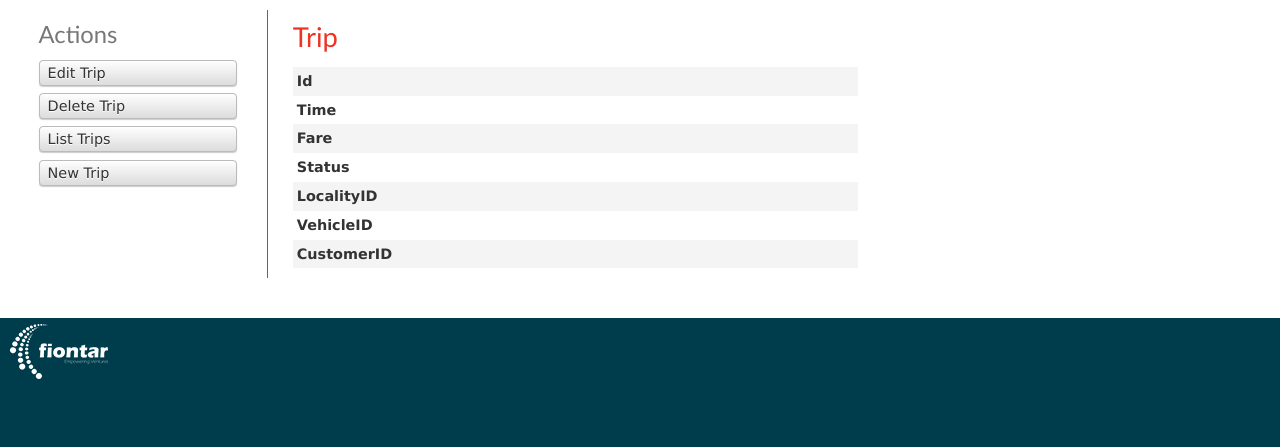
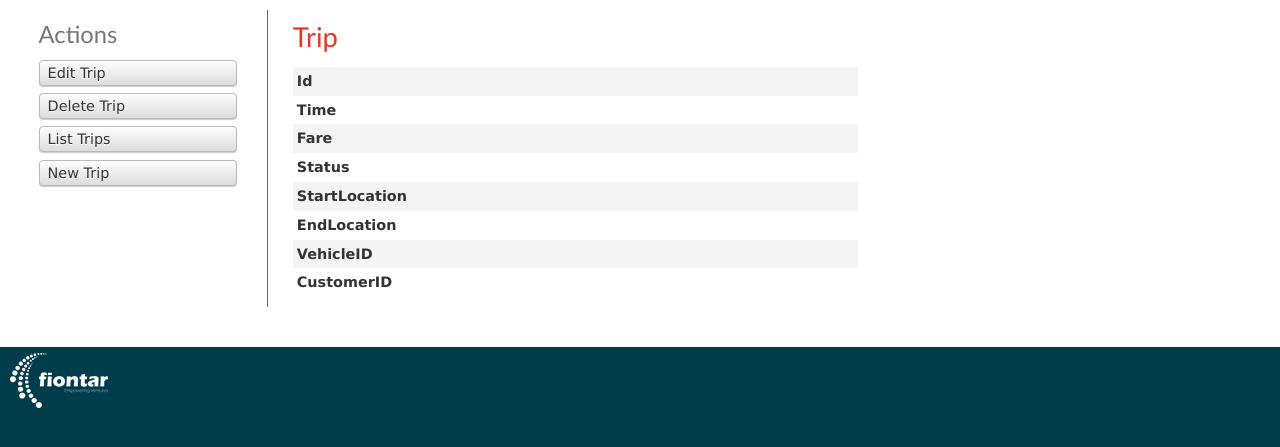
Before and after one commit to gitter-badger/T2MS, a CakePHP app: the page made by app/View/Trips/view.ctp in a window 1280 px wide. Shown: the part 47-494 px from the top of the page. Run offline with PHP 8.4 and a stand-in for CakePHP, Linux system fonts and the light colour scheme; the template is opened without the code that fills it, so the values that code supplies are empty; some libraries are stand-ins or nearby versions.

Commit message:
Updated db

```diff
--- a/app/View/Trips/add.ctp
+++ b/app/View/Trips/add.ctp
@@ -6,7 +6,8 @@
 		echo $this->Form->input('time');
 		echo $this->Form->input('fare');
 		echo $this->Form->input('status');
-		echo $this->Form->input('localityID');
+		echo $this->Form->input('startLocation');
+		echo $this->Form->input('endLocation');
 		echo $this->Form->input('vehicleID');
 		echo $this->Form->input('customerID');
 	?>
--- a/app/View/Trips/edit.ctp
+++ b/app/View/Trips/edit.ctp
@@ -7,7 +7,8 @@
 		echo $this->Form->input('time');
 		echo $this->Form->input('fare');
 		echo $this->Form->input('status');
-		echo $this->Form->input('localityID');
+		echo $this->Form->input('startLocation');
+		echo $this->Form->input('endLocation');
 		echo $this->Form->input('vehicleID');
 		echo $this->Form->input('customerID');
 	?>
--- a/app/View/Trips/index.ctp
+++ b/app/View/Trips/index.ctp
@@ -6,7 +6,8 @@
 			<th><?php echo $this->Paginator->sort('time'); ?></th>
 			<th><?php echo $this->Paginator->sort('fare'); ?></th>
 			<th><?php echo $this->Paginator->sort('status'); ?></th>
-			<th><?php echo $this->Paginator->sort('localityID'); ?></th>
+			<th><?php echo $this->Paginator->sort('startLocation'); ?></th>
+			<th><?php echo $this->Paginator->sort('endLocation'); ?></th>
 			<th><?php echo $this->Paginator->sort('vehicleID'); ?></th>
 			<th><?php echo $this->Paginator->sort('customerID'); ?></th>
 			<th class="actions"><?php echo __('Actions'); ?></th>
@@ -17,7 +18,8 @@
 		<td><?php echo h($trip['Trip']['time']); ?>&nbsp;</td>
 		<td><?php echo h($trip['Trip']['fare']); ?>&nbsp;</td>
 		<td><?php echo h($trip['Trip']['status']); ?>&nbsp;</td>
-		<td><?php echo h($trip['Trip']['localityID']); ?>&nbsp;</td>
+		<td><?php echo h($trip['Trip']['startLocation']); ?>&nbsp;</td>
+		<td><?php echo h($trip['Trip']['endLocation']); ?>&nbsp;</td>
 		<td><?php echo h($trip['Trip']['vehicleID']); ?>&nbsp;</td>
 		<td><?php echo h($trip['Trip']['customerID']); ?>&nbsp;</td>
 		<td class="actions">
--- a/app/View/Trips/view.ctp
+++ b/app/View/Trips/view.ctp
@@ -21,9 +21,14 @@
 			<?php echo h($trip['Trip']['status']); ?>
 			&nbsp;
 		</dd>
-		<dt><?php echo __('LocalityID'); ?></dt>
+		<dt><?php echo __('StartLocation'); ?></dt>
 		<dd>
-			<?php echo h($trip['Trip']['localityID']); ?>
+			<?php echo h($trip['Trip']['startLocation']); ?>
+			&nbsp;
+		</dd>
+		<dt><?php echo __('EndLocation'); ?></dt>
+		<dd>
+			<?php echo h($trip['Trip']['endLocation']); ?>
 			&nbsp;
 		</dd>
 		<dt><?php echo __('VehicleID'); ?></dt>
```
Also changed, not shown: app/Model/Trip.php (+11 -1 lines).
